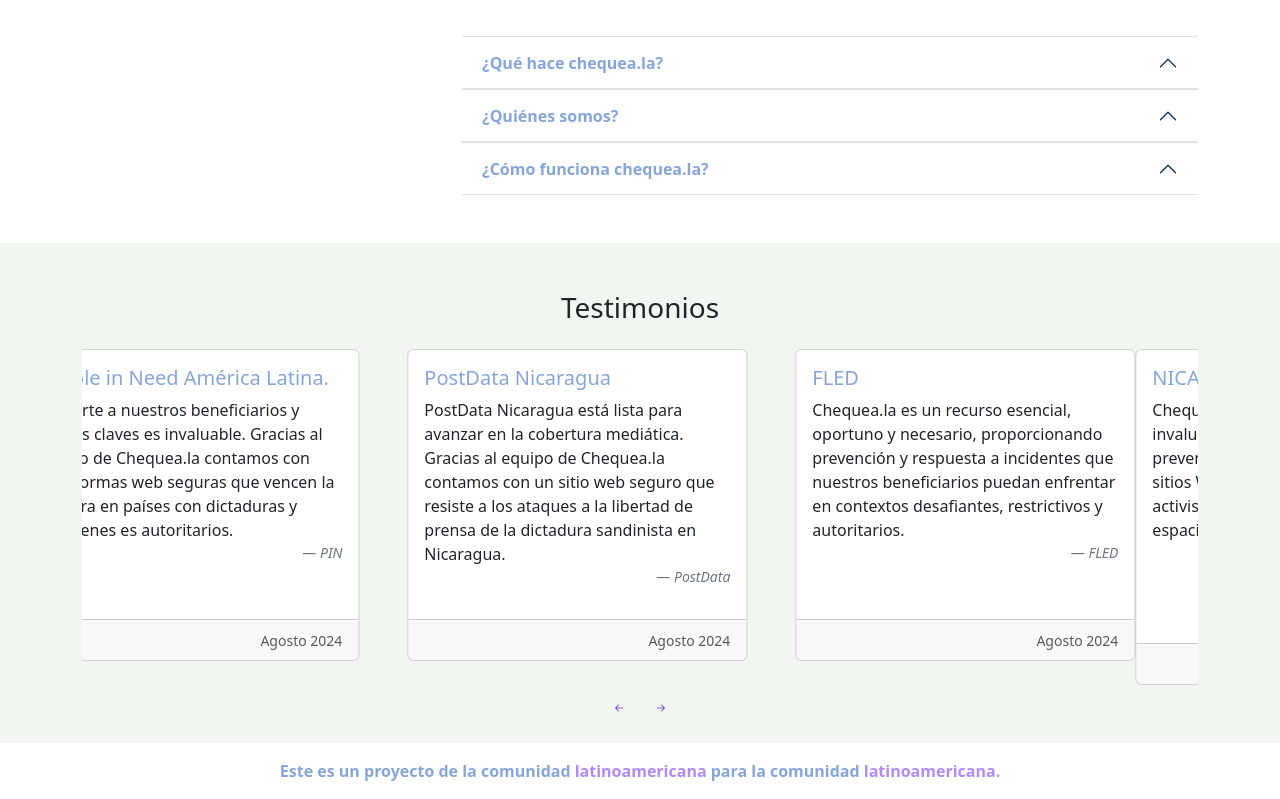
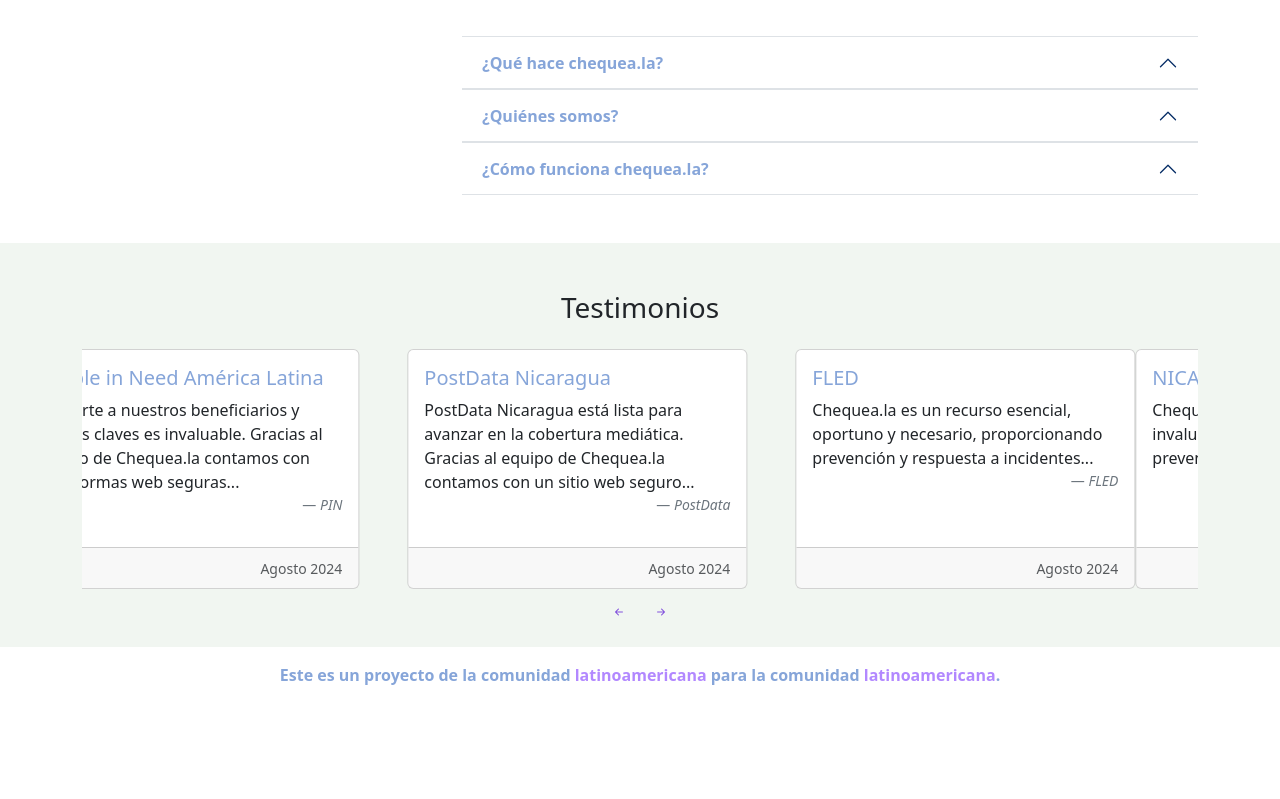
Before and after one commit to chequeala/chequeala_web, a Vue app: page / in a window 1280 px wide. Shown: the part 1211-2010 px from the top of the page. After the commit the page ends 1914 px from the top, so only its background shows below. Built offline with nearby package versions, Linux system fonts and the light colour scheme.

Commit message:
agrego modificaciones para testimonios

```diff
--- a/src/components/home/SectionTestimonios.vue
+++ b/src/components/home/SectionTestimonios.vue
@@ -1,3 +1,23 @@
+<script>
+export default {
+  computed: {
+    testimonios() {
+      return this.$i18n.messages[this.$i18n.locale].testimonios.items
+    }
+  },
+  methods: {
+    // Esta función divide el array de testimonios en grupos de tres
+    dividirEnGrupos(arr, tamañoGrupo) {
+      let grupos = []
+      for (let i = 0; i < arr.length; i += tamañoGrupo) {
+        grupos.push(arr.slice(i, i + tamañoGrupo))
+      }
+      return grupos
+    }
+  }
+}
+</script>
+
 <template>
   <div class="container-fluid green-section pt-5 pb-3">
     <section id="testimonios" class="container">
@@ -5,146 +25,27 @@
 
       <div id="carouselExample" class="carousel carousel-dark slide" data-bs-ride="carousel">
         <div class="carousel-inner">
-          <div class="carousel-item active">
+          <div
+            v-for="(grupo, index) in dividirEnGrupos(testimonios, 3)"
+            :key="index"
+            :class="['carousel-item', { active: index === 0 }]"
+          >
             <div class="row row-cols-1 row-cols-md-3 g-5">
-              <div class="col">
+              <div v-for="(testimonio, i) in grupo" :key="i" class="col">
                 <div class="card h-100">
                   <div class="card-body">
-                    <h5 class="card-title">People in Need América Latina.</h5>
+                    <h5 class="card-title">{{ testimonio.organizacion }}</h5>
                     <figure class="card-text">
-                      <blockquote class="">
-                        <p>
-                          El aporte a nuestros beneficiarios y aliados claves es invaluable. Gracias
-                          al equipo de Chequea.la contamos con plataformas web seguras que vencen la
-                          censura en países con dictaduras y regímenes es autoritarios.
-                        </p>
+                      <blockquote>
+                        <p>{{ testimonio.mensaje }}</p>
                       </blockquote>
                       <figcaption class="blockquote-footer text-end">
-                        <cite title="Source Title">PIN</cite>
+                        <cite title="Source Title">{{ testimonio.autor }}</cite>
                       </figcaption>
                     </figure>
                   </div>
                   <div class="card-footer text-end">
-                    <small class="text-body-secondary">Agosto 2024</small>
-                  </div>
-                </div>
-              </div>
-              <div class="col">
-                <div class="card h-100">
-                  <div class="card-body">
-                    <h5 class="card-title">PostData Nicaragua</h5>
-                    <figure class="card-text">
-                      <blockquote class="">
-                        <p>
-                          PostData Nicaragua está lista para avanzar en la cobertura mediática.
-                          Gracias al equipo de Chequea.la contamos con un sitio web seguro que
-                          resiste a los ataques a la libertad de prensa de la dictadura sandinista
-                          en Nicaragua.
-                        </p>
-                      </blockquote>
-                      <figcaption class="blockquote-footer text-end">
-                        <cite title="Source Title">PostData</cite>
-                      </figcaption>
-                    </figure>
-                  </div>
-                  <div class="card-footer text-end">
-                    <small class="text-body-secondary">Agosto 2024</small>
-                  </div>
-                </div>
-              </div>
-              <div class="col">
-                <div class="card h-100">
-                  <div class="card-body">
-                    <h5 class="card-title">FLED</h5>
-                    <figure class="card-text">
-                      <blockquote class="">
-                        <p>
-                          Chequea.la es un recurso esencial, oportuno y necesario, proporcionando
-                          prevención y respuesta a incidentes que nuestros beneficiarios puedan
-                          enfrentar en contextos desafiantes, restrictivos y autoritarios.
-                        </p>
-                      </blockquote>
-                      <figcaption class="blockquote-footer text-end">
-                        <cite title="Source Title">FLED</cite>
-                      </figcaption>
-                    </figure>
-                  </div>
-                  <div class="card-footer text-end">
-                    <small class="text-body-secondary">Agosto 2024</small>
-                  </div>
-                </div>
-              </div>
-            </div>
-          </div>
-          <div class="carousel-item">
-            <div class="row row-cols-1 row-cols-md-3 g-5">
-              <div class="col">
-                <div class="card h-100">
-                  <div class="card-body">
-                    <h5 class="card-title">NICASEC</h5>
-                    <figure class="card-text">
-                      <blockquote class="">
-                        <p>
-                          Chequea.la para NICASEC es un aliado invaluable, una herramienta de
-                          prevención, atención y recuperación de sitios Web de periodistas,
-                          defensores y activistas en su lucha por construir espacios más inclusivos
-                          e igualitarios.
-                        </p>
-                      </blockquote>
-                      <figcaption class="blockquote-footer text-end">
-                        <cite title="Source Title">NICASEC </cite>
-                      </figcaption>
-                    </figure>
-                  </div>
-                  <div class="card-footer text-end">
-                    <small class="text-body-secondary">Agosto 2024</small>
-                  </div>
-                </div>
-              </div>
-
-              <div class="col">
-                <div class="card h-100">
-                  <div class="card-body">
-                    <h5 class="card-title">VERSÁTIL</h5>
-                    <figure class="card-text">
-                      <blockquote class="">
-                        <p>
-                          Tras entregar sitios web desarrollados para sociedad civil, tememos los
-                          riesgos que puedan afectarles. Por eso, recomendamos Chequea.la
-                          post-desarrollo, es para ellos como un servicio 911.
-                          <br />
-                        </p>
-                      </blockquote>
-                      <figcaption class="blockquote-footer text-end">
-                        <cite title="Source Title">VERSÁTIL </cite>
-                      </figcaption>
-                    </figure>
-                  </div>
-                  <div class="card-footer text-end">
-                    <small class="text-body-secondary">Agosto 2024</small>
-                  </div>
-                </div>
-              </div>
-              <div class="col">
-                <div class="card h-100">
-                  <div class="card-body">
-                    <h5 class="card-title">Nicaragua Investiga</h5>
-                    <figure class="card-text">
-                      <blockquote class="">
-                        <p>
-                          Gracias al apoyo del equipo de Chequea.la nuestro sitio web se encuentra
-                          funcionando de manera óptima y segura. Estamos venciendo la censura y los
-                          intentos de bloqueo de la dictadura impuesta en nuestro país que busca con
-                          mucha fuerza silenciar a la prensa independiente.
-                        </p>
-                      </blockquote>
-                      <figcaption class="blockquote-footer text-end">
-                        <cite title="Source Title">Nicaragua Investiga </cite>
-                      </figcaption>
-                    </figure>
-                  </div>
-                  <div class="card-footer text-end">
-                    <small class="text-body-secondary">Septiembre 2024</small>
+                    <small class="text-body-secondary">{{ testimonio.fecha }}</small>
                   </div>
                 </div>
               </div>
@@ -152,6 +53,7 @@
           </div>
         </div>
       </div>
+
       <div class="text-center">
         <button
           class="btn mt-1"
@@ -174,8 +76,6 @@
       </div>
     </section>
   </div>
-
-  <!-- ejemplo -->
 </template>
 
 <style scoped>
--- a/src/locales/es.json
+++ b/src/locales/es.json
@@ -328,11 +328,6 @@
     "descripcion": "¡Pronto estaremos listos! Estamos trabajando en nuevas herramientas y recursos informativos que te ayudarán a mantener tu web segura. Vuelve pronto para descubrir todo lo que hemos preparado. ¡Gracias por tu paciencia!",
     "altImagen": "En construcción, próximamente"
   },
-  "testimonios": {
-    "titulo": "Testimonios",
-    "anterior": "Anterior",
-    "siguiente": "Siguiente"
-  },
   "principios": {
     "titulo": "Nuestros Principios",
     "introduccion": "En Chequea.la, nuestra misión es clara: somos una línea de ayuda dedicada a atender incidentes web que afectan a personas defensoras de derechos humanos, periodistas, colectivos, movimientos sociales, medios y organizaciones en Latinoamérica.",
@@ -412,5 +407,54 @@
         ]
       }
     ]
+  },
+  "testimonios": {
+    "titulo": "Testimonios",
+    "anterior": "Anterior",
+    "siguiente": "Siguiente",
+    "items": [
+      {
+        "organizacion": "People in Need América Latina",
+        "mensaje": "El aporte a nuestros beneficiarios y aliados claves es invaluable. Gracias al equipo de Chequea.la contamos con plataformas web seguras...",
+        "autor": "PIN",
+        "fecha": "Agosto 2024"
+      },
+      {
+        "organizacion": "PostData Nicaragua",
+        "mensaje": "PostData Nicaragua está lista para avanzar en la cobertura mediática. Gracias al equipo de Chequea.la contamos con un sitio web seguro...",
+        "autor": "PostData",
+        "fecha": "Agosto 2024"
+      },
+      {
+        "organizacion": "FLED",
+        "mensaje": "Chequea.la es un recurso esencial, oportuno y necesario, proporcionando prevención y respuesta a incidentes...",
+        "autor": "FLED",
+        "fecha": "Agosto 2024"
+      },
+      {
+        "organizacion": "NICASEC",
+        "mensaje": "Chequea.la para NICASEC es un aliado invaluable, una herramienta de prevención, atención y recuperación...",
+        "autor": "NICASEC",
+        "fecha": "Agosto 2024"
+      },
+      {
+        "organizacion": "VERSÁTIL",
+        "mensaje": "Tras entregar sitios web desarrollados para sociedad civil, tememos los riesgos que puedan afectarles...",
+        "autor": "VERSÁTIL",
+        "fecha": "Agosto 2024"
+      },
+      {
+        "organizacion": "Nicaragua Investiga",
+        "mensaje": "Gracias al apoyo del equipo de Chequea.la nuestro sitio web se encuentra funcionando de manera óptima...",
+        "autor": "Nicaragua Investiga",
+        "fecha": "Septiembre 2024"
+      },
+      {
+        "organizacion": "RIDHE",
+        "mensaje": "En RIDHE colaborar con cheque.la nos ha ayudado a mejorar nuestra seguridad y sostenibilidad digital como organización. De este modo hemos podido reforzar nuestra presencia web y, por tanto, ampliar nuestra capacidad de trabajo por los Derechos Humanos",
+        "autor": "RIDHE",
+        "fecha": "Septiembre 2024"
+      }
+    ]
   }
 }
--- a/src/locales/pt.json
+++ b/src/locales/pt.json
@@ -357,11 +357,6 @@
     "descripcion": "Em breve estaremos prontos! Estamos trabalhando em novas ferramentas e recursos informativos que o ajudarão a manter seu site seguro. Volte em breve para descobrir tudo o que preparamos. Obrigado pela sua paciência!",
     "altImagen": "Em construção, em breve"
   },
-  "testimonios": {
-    "titulo": "Depoimentos",
-    "anterior": "Anterior",
-    "siguiente": "Próximo"
-  },
   "principios": {
     "titulo": "Nossos Princípios",
     "introduccion": "Na Chequea.la, nossa missão é clara: somos uma linha de ajuda dedicada a atender incidentes na web que afetam defensores de direitos humanos, jornalistas, coletivos, movimentos sociais, mídias e organizações na América Latina.",
@@ -440,5 +435,54 @@
         ]
       }
     ]
+  },
+  "testimonios": {
+    "titulo": "Testimonios",
+    "anterior": "Anterior",
+    "siguiente": "Siguiente",
+    "items": [
+      {
+        "organizacion": "People in Need América Latina",
+        "mensaje": "El aporte a nuestros beneficiarios y aliados claves es invaluable. Gracias al equipo de Chequea.la contamos con plataformas web seguras...",
+        "autor": "PIN",
+        "fecha": "Agosto 2024"
+      },
+      {
+        "organizacion": "PostData Nicaragua",
+        "mensaje": "PostData Nicaragua está lista para avanzar en la cobertura mediática. Gracias al equipo de Chequea.la contamos con un sitio web seguro...",
+        "autor": "PostData",
+        "fecha": "Agosto 2024"
+      },
+      {
+        "organizacion": "FLED",
+        "mensaje": "Chequea.la es un recurso esencial, oportuno y necesario, proporcionando prevención y respuesta a incidentes...",
+        "autor": "FLED",
+        "fecha": "Agosto 2024"
+      },
+      {
+        "organizacion": "NICASEC",
+        "mensaje": "Chequea.la para NICASEC es un aliado invaluable, una herramienta de prevención, atención y recuperación...",
+        "autor": "NICASEC",
+        "fecha": "Agosto 2024"
+      },
+      {
+        "organizacion": "VERSÁTIL",
+        "mensaje": "Tras entregar sitios web desarrollados para sociedad civil, tememos los riesgos que puedan afectarles...",
+        "autor": "VERSÁTIL",
+        "fecha": "Agosto 2024"
+      },
+      {
+        "organizacion": "Nicaragua Investiga",
+        "mensaje": "Gracias al apoyo del equipo de Chequea.la nuestro sitio web se encuentra funcionando de manera óptima...",
+        "autor": "Nicaragua Investiga",
+        "fecha": "Septiembre 2024"
+      },
+      {
+        "organizacion": "RIDHE",
+        "mensaje": "En RIDHE colaborar con cheque.la nos ha ayudado a mejorar nuestra seguridad y sostenibilidad digital como organización. De este modo hemos podido reforzar nuestra presencia web y, por tanto, ampliar nuestra capacidad de trabajo por los Derechos Humanos",
+        "autor": "RIDHE",
+        "fecha": "Septiembre 2024"
+      }
+    ]
   }
 }
```
